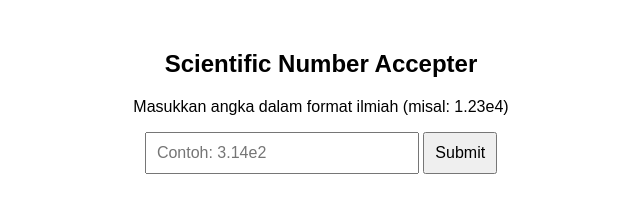
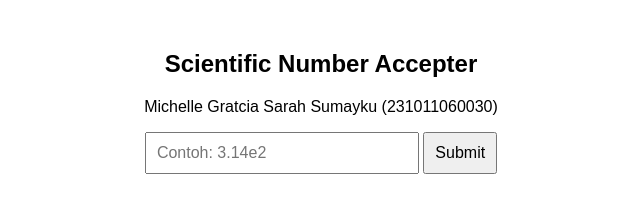
Before and after one commit to MichelleGratcia/ScientificNumberInput, a plain HTML site: page index.html in a window 1280 px wide. Shown: the full height of the page, 319-959 px from the left. Drawn offline with Linux system fonts and the light colour scheme.

Commit message:
Update index.html

```diff
--- a/index.html
+++ b/index.html
@@ -28,7 +28,7 @@
 </head>
 <body>
     <h2>Scientific Number Accepter</h2>
-    <p>Masukkan angka dalam format ilmiah (misal: 1.23e4)</p>
+    <p>Michelle Gratcia Sarah Sumayku (231011060030)</p>
     <input type="text" id="scientificInput" placeholder="Contoh: 3.14e2">
     <button onclick="validateInput()">Submit</button>
     <p id="result"></p>
```
